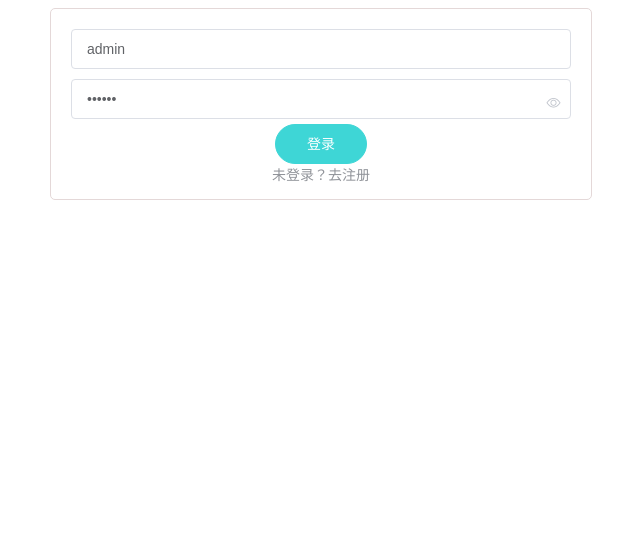
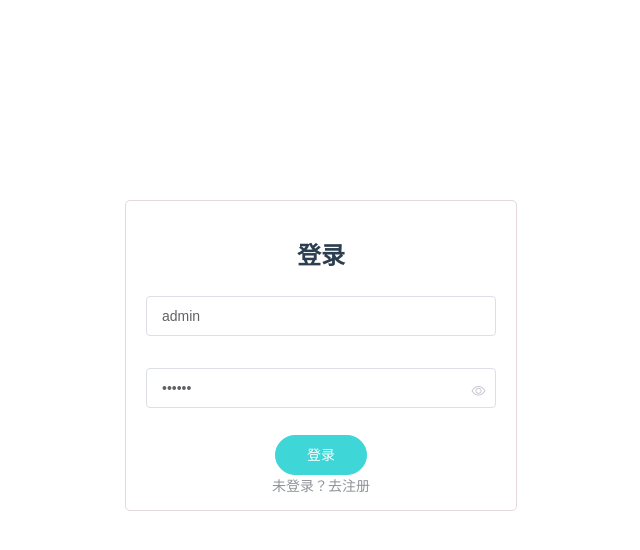
Before and after one commit to roo12589/dongmanform, a Vue app: page /login in a window 1280 px wide. Shown: the top 550 px of the page, without its empty margins (319-959 px from the left). Built offline with nearby package versions, Linux system fonts and the light colour scheme.

Commit message:
引用登录相关的store，api

```diff
--- a/src/components/Header.vue
+++ b/src/components/Header.vue
@@ -14,7 +14,7 @@
             </span>
             <el-dropdown-menu slot="dropdown">
               <el-dropdown-item>修改信息</el-dropdown-item>
-              <el-dropdown-item>退出系统</el-dropdown-item>
+              <el-dropdown-item ><a @click="logout">退出系统</a></el-dropdown-item>
             </el-dropdown-menu>
           </el-dropdown>
         </div></el-col
@@ -31,6 +31,18 @@ export default {
       circleUrl: "../assets/ark.png", //本地相对路径图片无效 需要在线图片？
     };
   },
+  methods:{
+    logout () {
+      this.$store.dispatch('user/logout')
+      this.$router.push('/login')
+      this.$message({
+        message: '退出成功',
+        type: 'success',
+        duration: 3 * 1000
+      })
+    }
+
+  }
 };
 </script>
 
--- a/src/router/index.js
+++ b/src/router/index.js
@@ -3,12 +3,17 @@ import VueRouter from 'vue-router'
 import Login from '../views/Login.vue'
 import Register from '../views/Register.vue'
 import Home from '../views/Home.vue'
-import Main from '../components/Main.vue'
+// import Main from '../components/Main.vue'
 
 import DongmanManage from '../views/submenu/DongmanManage.vue'
 import CommentManage from '../views/submenu/CommentManage.vue'
 import AnnounceManage from '../views/submenu/AnnounceManage.vue'
 import PVManage from '../views/submenu/PVManage.vue'
+import PosterManage from '../views/submenu/PosterManage.vue'
+
+// import NProgress from 'nprogress' // 进度条
+// import 'nprogress/nprogress.css' // 进度条样式
+// import { getToken } from '@/utils/auth' // 从cookie获取token
 Vue.use(VueRouter)
 
 const routes = [
@@ -52,16 +57,21 @@ const routes = [
         name:'announce',
         component:AnnounceManage
       },
+      {
+        path:'/poster',
+        name:'poster',
+        component:PosterManage
+      },
       // {}
     ]
 
   },
-  {
-    path:'/main',
-    name:'main',
-    component:Main,
+  // {
+  //   path:'/main',
+  //   name:'main',
+  //   component:Main,
 
-  },
+  // },
   // {
   //   path:'/'
   // }
@@ -80,5 +90,38 @@ const router = new VueRouter({
   base: process.env.BASE_URL,
   routes
 })
+// router.beforeEach((to, from, next) => {
+//   // 路由跳转前拦截
+//     const token = getToken()
+//     if (!token && to.path !== '/login') {
+//       next({
+//         name: 'login'
+//       })
+//       NProgress.done()
+//     } else {
+//       next()
+//       NProgress.done()
+//     }
+    // 登录之后即可获取token值
+    // const hasToken = getToken()
+    // console.log('.....', hasToken)
+    // if (hasToken) {
+    //   console.log('执行了----1', to.path)
+    //   if (to.fullpath === '/login') {
+    //     console.log('执行了')
+    //     next({path: '/dashboard'})
+    //   }
+    // } else {
+    //   console.log('.......')
+    //   if (whiteList.indexOf(to.path) !== -1) {
+    //     // 在免费登录白名单，直接去
+    //     next()
+    //   } else {
+    //     // 没有访问权限的其他页面被重定向到登录页面。
+    //     next(`/login?redirect=${to.path}`)
+    //     // NProgress.done()
+    //   }
+    // }
+  // })
 
 export default router
--- a/src/views/Login.vue
+++ b/src/views/Login.vue
@@ -1,41 +1,149 @@
 <template>
   <div class="login">
-    <el-input v-model="user.userName" placeholder="请输入内容" maxlength="16"></el-input>
-    <el-input placeholder="请输入密码" v-model="user.userPassword" maxlength="16" show-password></el-input>
-    <el-button type="primary" @click="login" round>&nbsp;&nbsp;登录&nbsp;&nbsp;</el-button><br>
-    <el-link type="info" @click="toRegister">未登录？去注册</el-link>
-
+    <h2>登录</h2>
+    <el-form
+      ref="loginInfo"
+      :model="loginInfo"
+      :rules="rules"
+      class="login-form"
+    >
+      <el-form-item prop="username">
+        <el-input
+          v-model="loginInfo.username"
+          placeholder="请输入用户名"
+          name="username"
+          ref="username"
+          tabindex="1"
+        ></el-input
+      ></el-form-item>
+      <el-tooltip
+        v-model="capsTooltip"
+        content="Caps lock is On"
+        placement="right"
+        manual
+      >
+        <el-form-item prop="password"
+          ><el-input
+            placeholder="请输入密码"
+            v-model="loginInfo.password"
+            name="password"
+            ref="password"
+            tabindex="2"
+            show-password
+          ></el-input></el-form-item
+      ></el-tooltip>
+      <el-button type="primary" @click="login" round
+        >&nbsp;&nbsp;登录&nbsp;&nbsp;</el-button
+      ><br />
+      <el-link type="info" @click="toRegister">未登录？去注册</el-link>
+    </el-form>
   </div>
 </template>
 
 <script>
-  import router from '../router'
+import router from "../router";
 export default {
   name: "Login",
-  data(){
-    const user = {
-      userName:"admin",
-      userPassword:"123123"
-    }
+  data() {
+    const loginInfo = {
+      username: "admin",
+      password: "123123",
+    };
     return {
-      user
-    }
+      loginInfo,
+      rules: {
+        username: [
+          {
+            required: true,
+            trigger: "blur",
+            message:"请输入用户名"
+          },
+          {
+            min: 6,
+            max: 18,
+            message: "长度在 6 到 18 个字符",
+            trigger: "blur",
+          },
+
+        ],
+        password: [
+          {
+            required: true,
+            trigger: "blur",
+          },
+        ],
+      },
+      //？
+      capsTooltip: false,
+      showDialog: false,
+      redirect: undefined,
+      otherQuery: {},
+    };
   },
-  methods:{
-    login(){
-      router.push({path:"/home"})
+  watch: {
+    $route: {
+      handler: function (route) {
+        const query = route.query;
+        if (query) {
+          this.redirect = query.redirect;
+          this.otherQuery = this.getOtherQuery(query);
+        }
+      },
+      immediate: true,
     },
-    toRegister(){
-      router.push({path:"/register"})
-    }
-  }
+  },
+  methods: {
+    login() {
+      console.log("try to login");
+
+      // router.push({ path: "/home" });
+    },
+    toRegister() {
+      router.push({ path: "/register" });
+    },
+    //?
+    checkCapslock(e) {
+      const { key } = e;
+      this.capsTooltip = key && key.length === 1 && key >= "A" && key <= "Z";
+    },
+    handleLogin() {
+      this.$refs.loginInfo.validate((valid) => {
+        if (valid) {
+          this.loading = true;
+          this.$store
+            .dispatch("user/login", this.loginInfo)
+            .then(() => {
+              this.$router.push({
+                path: this.redirect || "/dashboard",
+                query: this.otherQuery,
+              });
+              this.loading = false;
+            })
+            .catch(() => {
+              this.loading = false;
+            });
+        } else {
+          console.log("error submit!! ==login");
+          return false;
+        }
+      });
+    },
+    getOtherQuery(query) {
+      return Object.keys(query).reduce((acc, cur) => {
+        if (cur !== "redirect") {
+          acc[cur] = query[cur];
+        }
+        return acc;
+      }, {});
+    },
+  },
 };
 </script>
 
 <style lang='scss'>
-  .login {
-  width: 500px;
-  margin: 0 auto;
+.login {
+  width: 350px;
+  margin: 200px auto 0;
   padding: 15px 20px;
   border: 1px solid rgb(228, 216, 216);
   border-radius: 5px;
--- a/src/views/Register.vue
+++ b/src/views/Register.vue
@@ -81,7 +81,10 @@
         >
 
         <el-form-item>
-          <el-button type="primary" round @click="submitForm('registerInfo')"
+          <el-button
+            type="primary"
+            round
+            @click="handleRegister('registerInfo')"
             >&nbsp;&nbsp;注册&nbsp;&nbsp;</el-button
           >
           <el-button @click="resetForm('registerInfo')">重置</el-button>
@@ -126,7 +129,7 @@ export default {
       } else {
         const reg = /^1[3|5|7|8|9][0-9]{9}$/;
         if (reg.test(value)) {
-          callback;
+          callback();
         } else {
           return callback(new Error("请输入正确的手机号码"));
         }
@@ -152,8 +155,17 @@ export default {
             message: "长度在 6 到 18 个字符",
             trigger: "blur",
           },
+          //添加正则验证
         ],
-        password: [{ validator: validatePass, trigger: "blur" }],
+        password: [
+          { validator: validatePass, trigger: "blur" },
+          {
+            min: 6,
+            max: 18,
+            message: "长度在 6 到 18 个字符",
+            trigger: "blur",
+          },
+        ],
         passwordCheck: [{ validator: validatePass2, trigger: "blur" }],
         phonenumber: [
           {
@@ -179,23 +191,25 @@ export default {
             trigger: "change",
           },
         ],
-        birthday:[
+        birthday: [
           {
-            required:true,
-            message:"请填写出生日期"
-          }
-        ]
+            required: true,
+            message: "请填写出生日期",
+          },
+        ],
       },
     };
   },
   methods: {
-    submitForm(formName) {
+    handleRegister(formName) {
       this.$refs[formName].validate((valid) => {
+        console.log(valid);
         if (valid) {
           // 通过表单验证，执行下一步操作
+          // console.log(valid);
           alert("submit!");
         } else {
-          console.log("error submit!!");
+          console.error("error submit!!");
           return false;
         }
       });
--- a/src/views/submenu/PosterManage.vue
+++ b/src/views/submenu/PosterManage.vue
@@ -1,10 +1,47 @@
 <template>
-
+  <el-table
+     :data="tableData"
+     stripe
+     border
+     height="250"
+     style="width: 100%">
+     <el-table-column
+       prop="date"
+       label="日期"
+       width="180">
+     </el-table-column>
+     <el-table-column
+       prop="name"
+       label="姓名"
+       width="180">
+     </el-table-column>
+     <el-table-column
+       prop="address"
+       label="地址">
+     </el-table-column>
+   </el-table>
 </template>
 
 <script>
 export default {
-
+ name:"PosterManage",
+ data(){
+   return {
+      tableData: [{
+           date: '2016-05-01',
+           name: '王小虎',
+           address: '上海市普陀区金沙江路 1518 弄'
+         }, {
+           date: '2016-05-02',
+           name: '王小虎',
+           address: '上海市普陀区金沙江路 1517 弄'
+         }, {
+           date: '2016-05-03',
+           name: '王小虎',
+           address: '上海市普陀区金沙江路 1519 弄'
+         }]
+   }
+ }
 }
 </script>
 
--- /dev/null
+++ b/vue.config.js
@@ -0,0 +1 @@
+devtools = true
```
